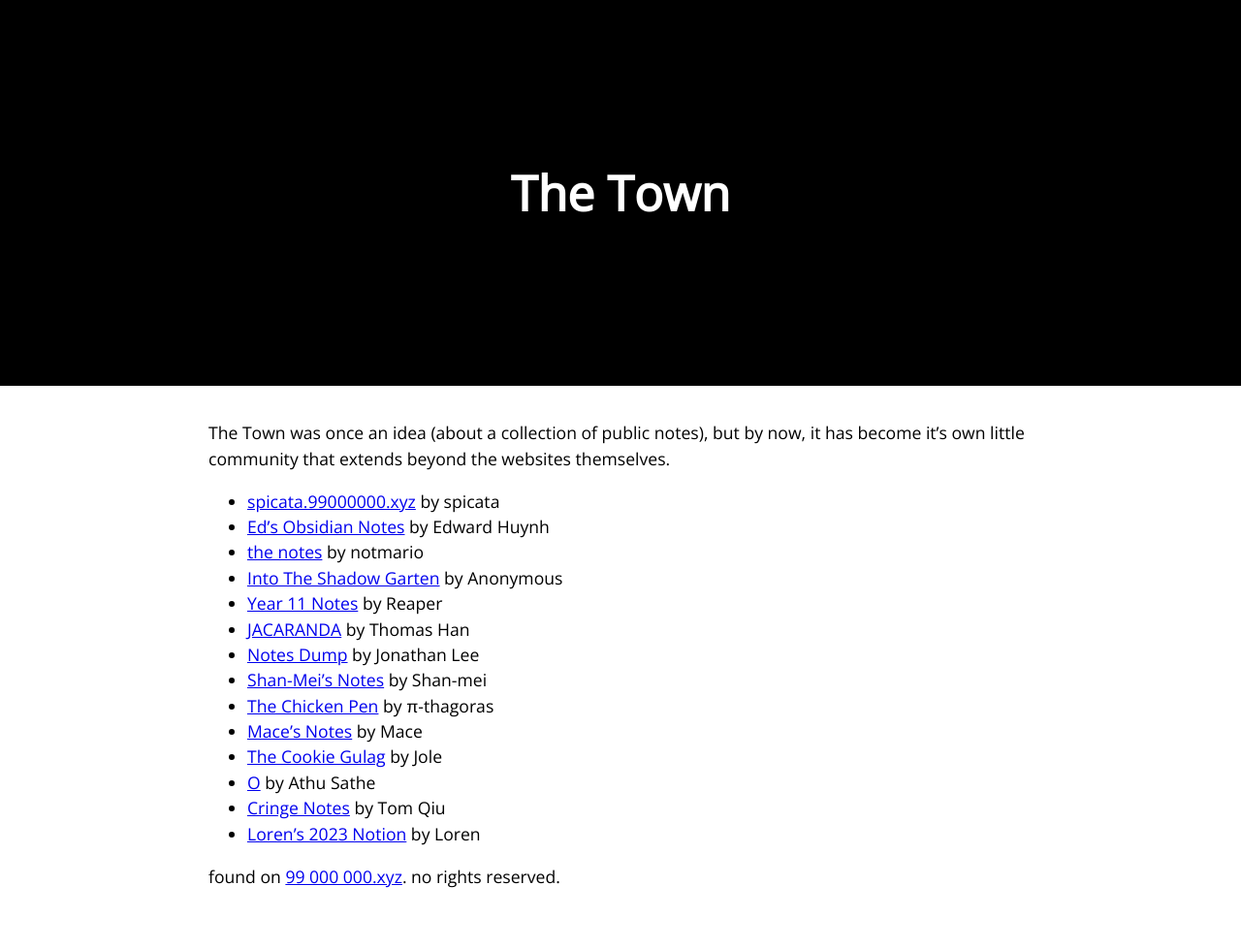
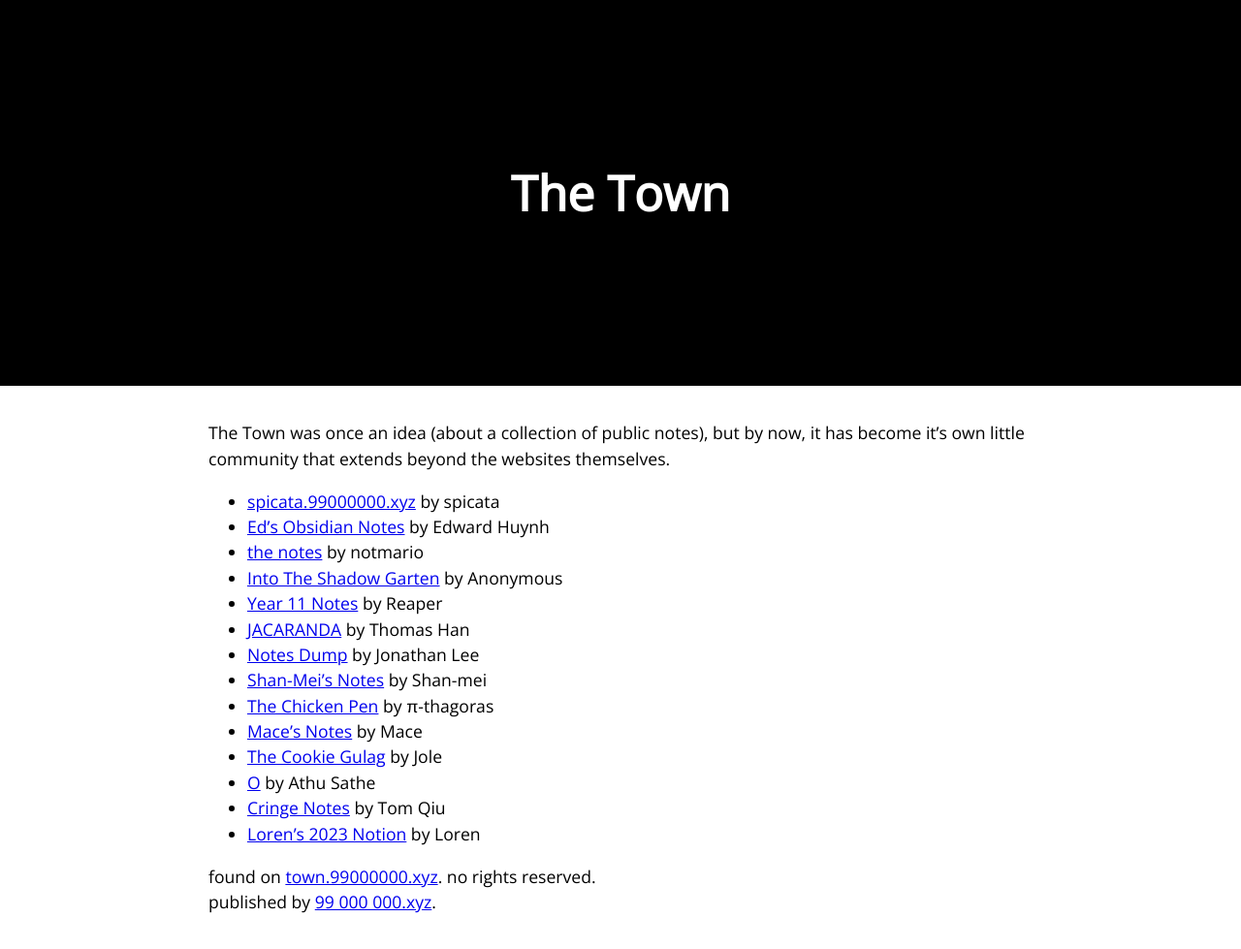
Before and after one commit to spicata/town, a Jekyll site: the page built from index.md, in a window 1280 px wide. Shown: the whole page at 97% size. Built offline with Jekyll 4.4.1, drawn with Linux system fonts in a browser that asks for light colours; before the commit the page ends 952 px from its top, so only the background shows below that.

Commit message:
Fixed HTML footer

```diff
--- a/_layouts/default.html
+++ b/_layouts/default.html
@@ -19,7 +19,6 @@
     </header>
     <div class="page-content">
     {{ content }}
-    <p>found on <a href="https://www.99000000.xyz/">99 000 000.xyz</a>. no rights reserved.</p>
-    </div>
+    <p>found on <a href="https://town.99000000.xyz/">town.99000000.xyz</a>. no rights reserved.<br>published by <a href="https://www.99000000.xyz/">99 000 000.xyz</a>.</p>
   </body>
 </html>
```
